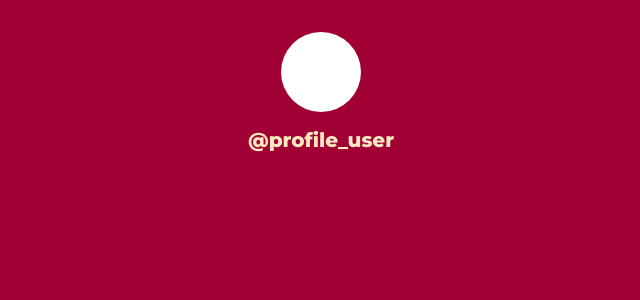
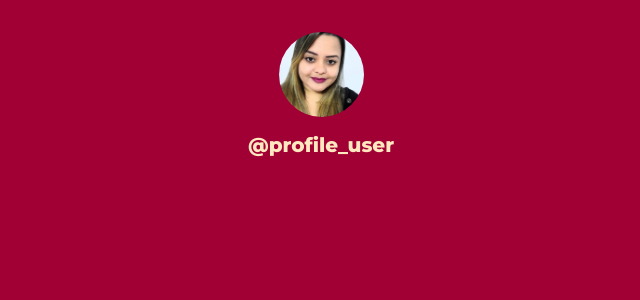
Before and after one commit to alalan55/Dani-Links, a Vue app: page / in a window 1280 px wide. Shown: the top 300 px of the page, without its empty margins (319-959 px from the left). Built offline with nearby package versions, Linux system fonts and the light colour scheme.

Commit message:
Inserção de iamgem de perfil

```diff
--- a/src/components/molecules/HeaderProfile.vue
+++ b/src/components/molecules/HeaderProfile.vue
@@ -1,7 +1,7 @@
 <template>
   <header class="header">
     <figure>
-      <div class="header__image"></div>
+      <img src="/img/profile-image.jpg" alt="Imagem de perfil" />
     </figure>
     <div class="header__profile">
       <span> @profile_user </span>
@@ -16,18 +16,22 @@
 
 .header {
   width: 100%;
-  padding: $s2 $s1;
+  padding: 0 $s1;
   color: whtie;
   display: flex;
   flex-direction: column;
   align-items: center;
   gap: $s1;
   figure {
-    background: white;
-
-    width: 80px;
-    height: 80px;
+    width: 85px;
+    height: 85px;
     border-radius: 50%;
+    overflow: hidden;
+    img {
+      width: 100%;
+      height: 100%;
+      object-fit: contain;
+    }
   }
   &__profile {
     span {
--- a/src/components/templates/HomeTemplate.vue
+++ b/src/components/templates/HomeTemplate.vue
@@ -1,6 +1,6 @@
 <template>
   <section class="home-template">
-    <HeaderProfile/>
+    <HeaderProfile />
   </section>
 </template>
 
@@ -15,6 +15,7 @@ import HeaderProfile from "../molecules/HeaderProfile.vue";
   background: $bg;
   height: 100vh;
   width: 100%;
+  padding: $s2;
   //   color: $yellow-1;
 }
 </style>
```
Also changed, not shown: .eslintrc.cjs, public/img/profile-image.jpg (added).
